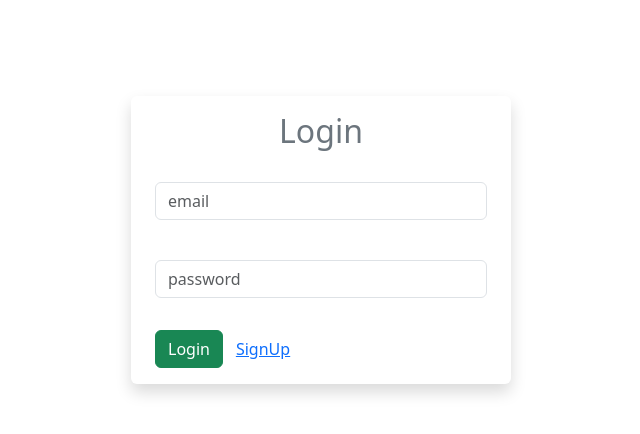
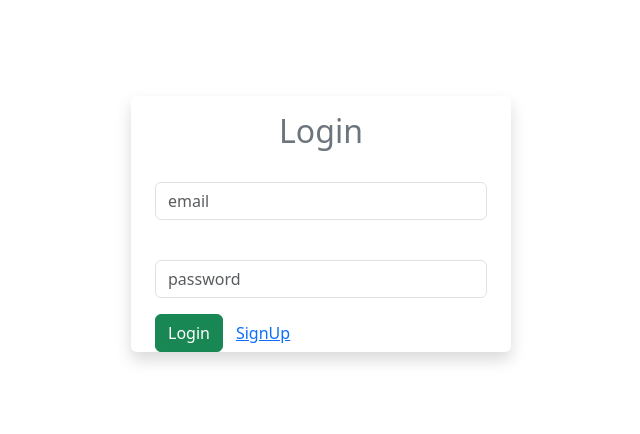
Before and after one commit to cicadaXiR/TravalBookingSyatem, a React (Create React App) app: page / in a window 1280 px wide. Shown: the top 434 px of the page, without its empty margins (319-959 px from the left). Built offline with nearby package versions, Linux system fonts and the light colour scheme.

Commit message:
changes in Login.jsx

```diff
--- a/src/pages/Login.jsx
+++ b/src/pages/Login.jsx
@@ -65,7 +65,7 @@ function Login() {
                                     onChange={handlePasswordChange} required />
                             </div>
                             <div>
-                                <input type="submit" className="btn btn-success my-3" value="Login" />
+                                <button type='submit' className='btn btn-success'>Login</button>
                                 <button type="button" class="btn btn-link" data-toggle="modal" data-target="#exampleModal">
                                 <Link to="/register">SignUp</Link></button>
                             </div>
```
